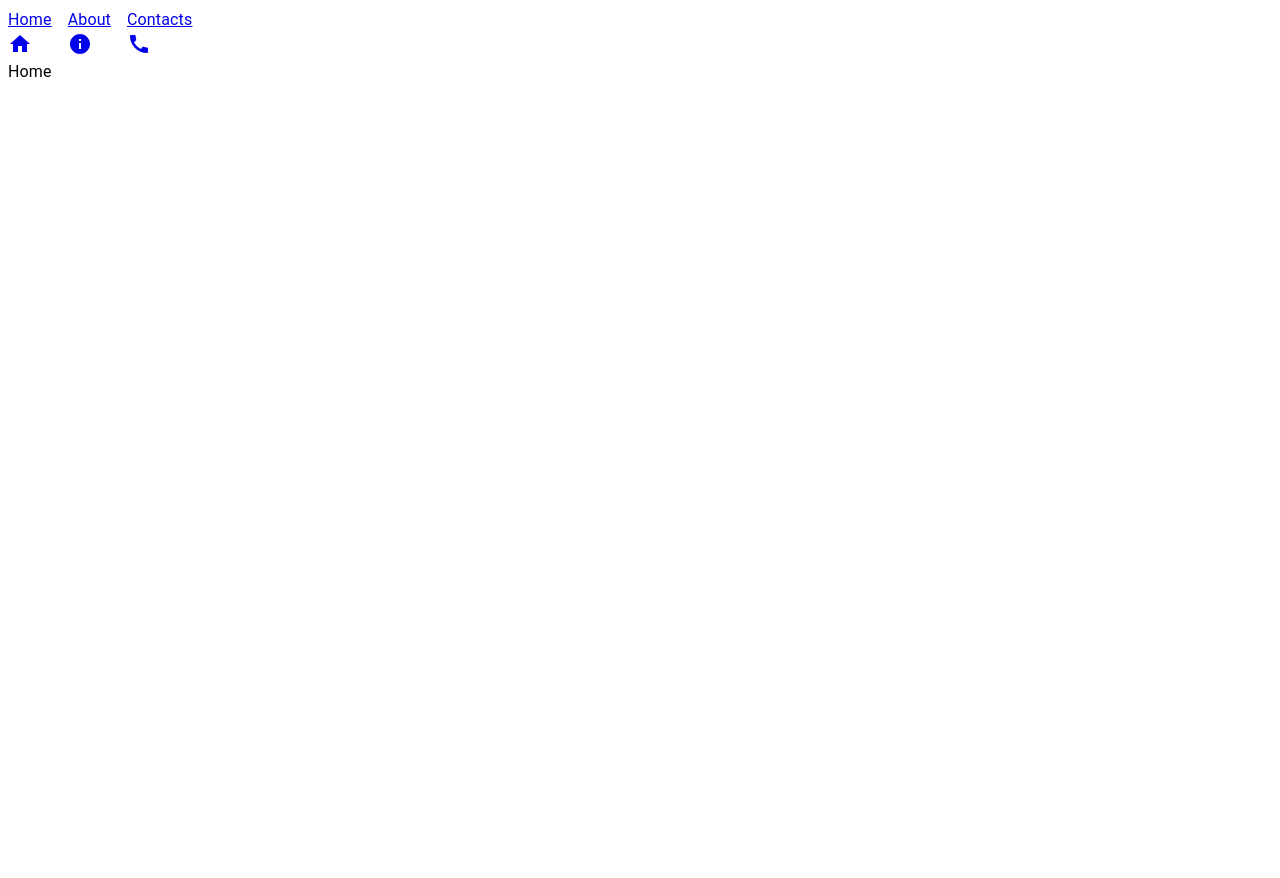
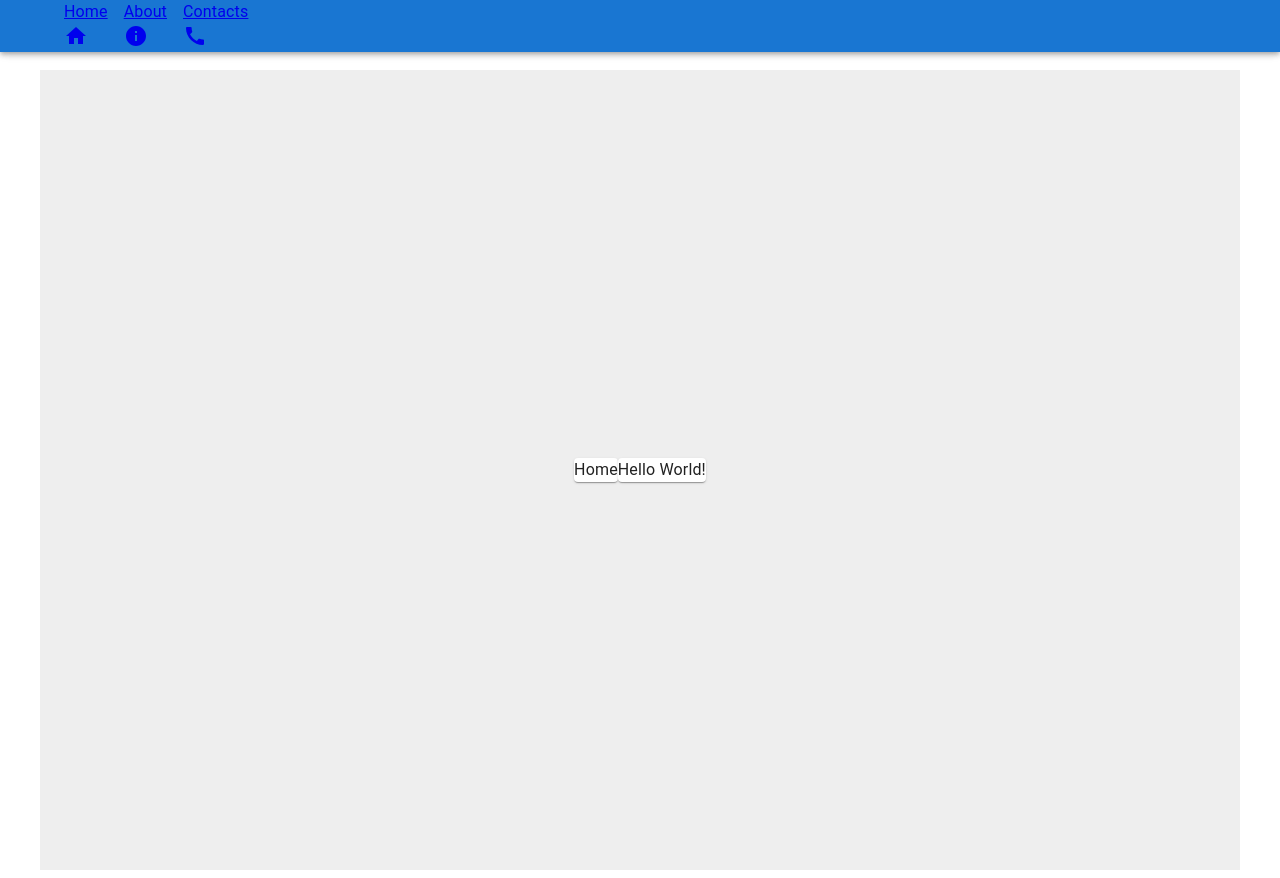
Before and after one commit to KaiKutar0/my-shop, a React (Create React App) app: page / in a window 1280 px wide. Before the commit the page ends 800 px from the top, so only its background shows below. Built offline with nearby package versions, Linux system fonts and the light colour scheme.

Commit message:
v1 of NavBar remake content of pages

```diff
--- a/src/components/NavBar.tsx
+++ b/src/components/NavBar.tsx
@@ -1,4 +1,13 @@
-import { Stack, Typography } from "@mui/material";
+import {
+  AppBar,
+  Box,
+  Container,
+  Menu,
+  MenuItem,
+  Stack,
+  Toolbar,
+  Typography,
+} from "@mui/material";
 import { Link as RouterLink } from "react-router-dom";
 import HomeIcon from "@mui/icons-material/Home";
 import InfoIcon from "@mui/icons-material/Info";
@@ -7,7 +16,16 @@ import CallIcon from "@mui/icons-material/Call";
 function NavBar() {
   return (
     <>
-      <Stack direction="row" spacing={2}>
+      <AppBar>
+        <Container>
+          <Stack
+            direction="row"
+            spacing={2}
+            justifyItems="space-between"
+            sx={{
+              display: "flex",
+            }}
+          >
             <RouterLink to="/">
               <Typography>Home</Typography>
               <HomeIcon />
@@ -21,6 +39,8 @@ function NavBar() {
               <CallIcon />
             </RouterLink>
           </Stack>
+        </Container>
+      </AppBar>
     </>
   );
 }
--- /dev/null
+++ b/src/components/styles.ts
@@ -0,0 +1,9 @@
+export const cardStyle = {
+    marginTop: "70px",
+    background:"#eeeeee",
+    height: "100vh",
+    alignItems: "center",
+    justifyContent: "center",
+    display: "flex",
+    flexDirection: "row",
+}
--- a/src/pages/About.tsx
+++ b/src/pages/About.tsx
@@ -1,9 +1,18 @@
-import { Typography } from "@mui/material";
+import { Card, Container, Typography } from "@mui/material";
+import { cardStyle } from "../components/styles";
 
 function About() {
   return (
     <>
-      <Typography>About</Typography>
+      <Container sx={cardStyle}>
+        <Card>
+          <Typography>About</Typography>
+        </Card>
+
+        <Card>
+          <Typography>Hello World!</Typography>
+        </Card>
+      </Container>
     </>
   );
 }
--- a/src/pages/Contacts.tsx
+++ b/src/pages/Contacts.tsx
@@ -1,9 +1,18 @@
-import { Typography } from "@mui/material";
+import { Card, Container, Typography } from "@mui/material";
+import { cardStyle } from "../components/styles";
 
 function Contacts() {
   return (
     <>
-      <Typography>Tel: +1234567890</Typography>
+      <Container sx={cardStyle}>
+        <Card>
+          <Typography>Tel: 1124234235</Typography>
+        </Card>
+
+        <Card>
+          <Typography>Hello World!</Typography>
+        </Card>
+      </Container>
     </>
   );
 }
--- a/src/pages/Home.tsx
+++ b/src/pages/Home.tsx
@@ -1,9 +1,18 @@
-import { Typography } from "@mui/material";
+import { Card, Container, Typography } from "@mui/material";
+import { cardStyle } from "../components/styles";
 
 function Home() {
   return (
     <>
-      <Typography>Home</Typography>
+      <Container sx={cardStyle}>
+        <Card>
+          <Typography>Home</Typography>
+        </Card>
+
+        <Card>
+          <Typography>Hello World!</Typography>
+        </Card>
+      </Container>
     </>
   );
 }
```
Lines whose indentation alone changed are shown as unchanged.
